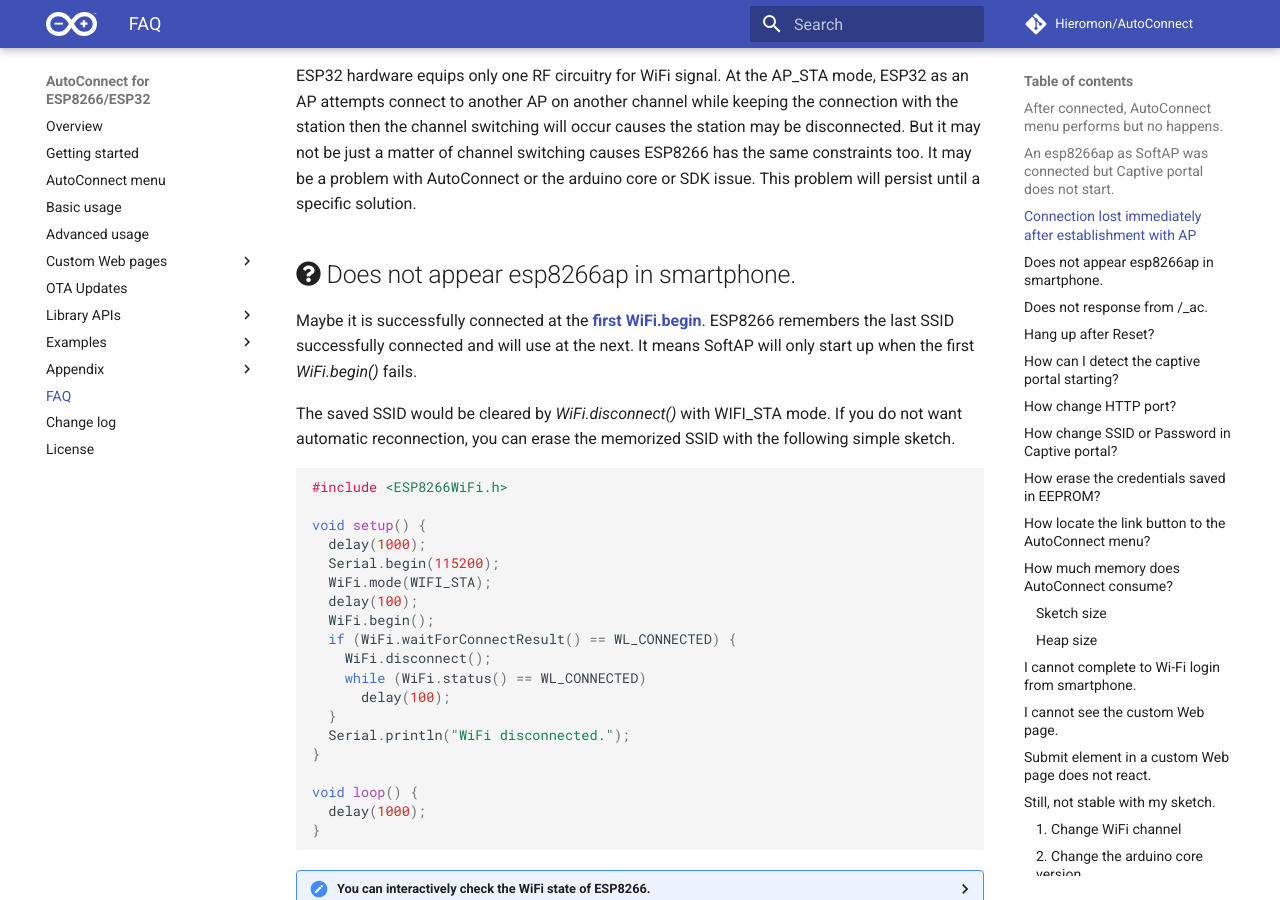
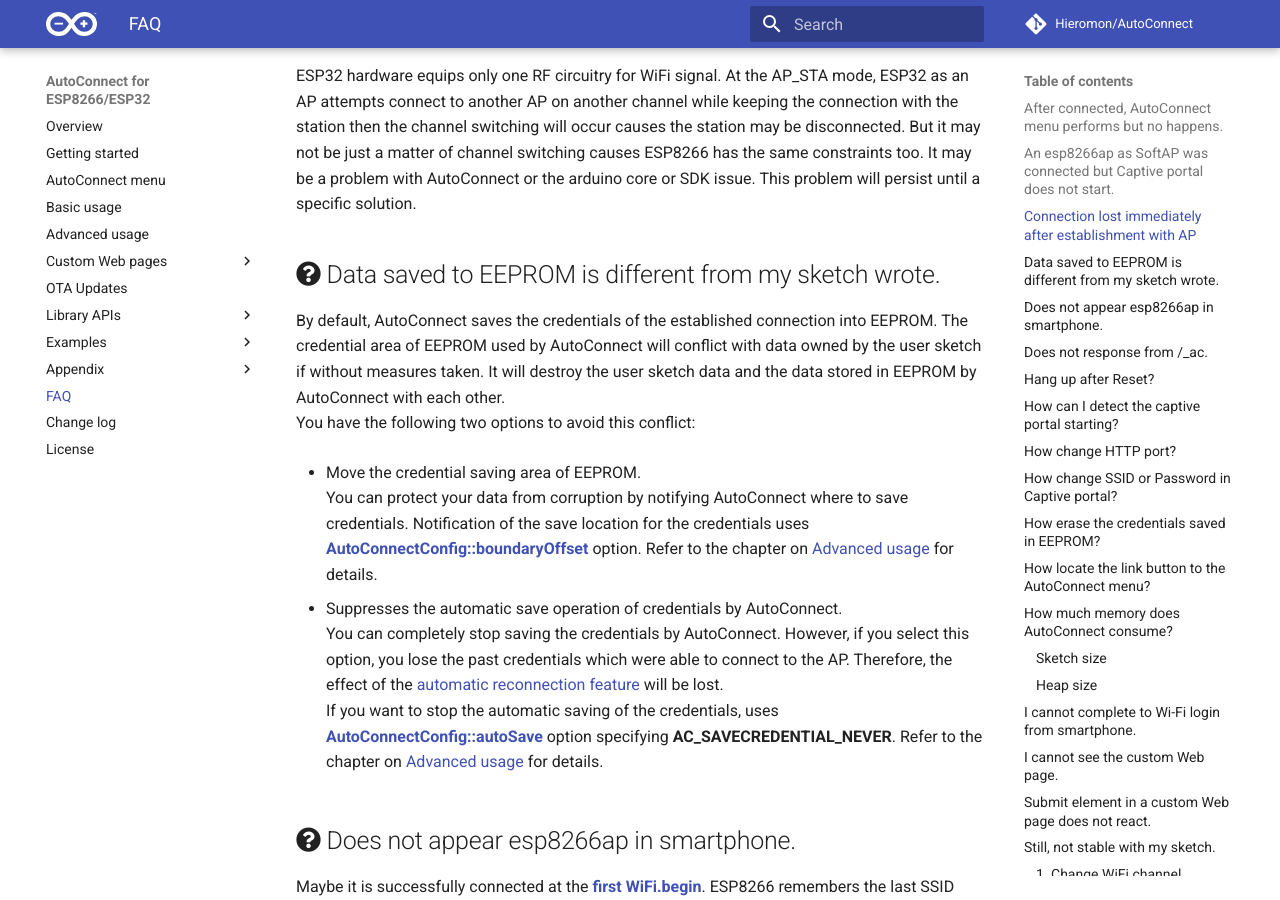
Before and after one commit to Hieromon/AutoConnect, an MkDocs documentation site: the page built from mkdocs/faq.md, in a window 1280 px wide and 900 px high, scrolled down 1255 px. Built offline with MkDocs 1.6.1 and Material for MkDocs 9.7.7, drawn with Linux system fonts in a browser that asks for light colours; nearby versions of some CDN libraries; comment, search, counter and statistics services are not loaded.

Commit message:
Added a tip to save credentials automatically.

```diff
--- a/mkdocs/faq.md
+++ b/mkdocs/faq.md
@@ -24,6 +24,18 @@
 To avoid this problem, try [changing the channel](#1-change-wifi-channel).
 
 ESP32 hardware equips only one RF circuitry for WiFi signal. At the AP_STA mode, ESP32 as an AP attempts connect to another AP on another channel while keeping the connection with the station then the channel switching will occur causes the station may be disconnected. But it may not be just a matter of channel switching causes ESP8266 has the same constraints too. It may be a problem with AutoConnect or the arduino core or SDK issue. This problem will persist until a specific solution.
+
+## <i class="fa fa-question-circle"></i> Data saved to EEPROM is different from my sketch wrote.
+
+By default, AutoConnect saves the credentials of the established connection into EEPROM. The credential area of EEPROM used by AutoConnect will conflict with data owned by the user sketch if without measures taken. It will destroy the user sketch data and the data stored in EEPROM by AutoConnect with each other.
+You have the following two options to avoid this conflict:
+
+- Move the credential saving area of EEPROM.
+  You can protect your data from corruption by notifying AutoConnect where to save credentials. Notification of the save location for the credentials uses [**AutoConnectConfig::boundaryOffset**](apiconfig.md#boundaryoffset) option. Refer to the chapter on [Advanced usage](advancedusage.md#move-the-saving-area-of-eeprom-for-the-credentials) for details.
+
+- Suppresses the automatic save operation of credentials by AutoConnect.
+  You can completely stop saving the credentials by AutoConnect. However, if you select this option, you lose the past credentials which were able to connect to the AP. Therefore, the effect of the [automatic reconnection feature](advancedusage.md#automatic-reconnect) will be lost.
+  If you want to stop the automatic saving of the credentials, uses [**AutoConnectConfig::autoSave**](apiconfig.md#autosave) option specifying **AC_SAVECREDENTIAL_NEVER**. Refer to the chapter on [Advanced usage](advancedusage.html#auto-save-credential) for details.
 
 ## <i class="fa fa-question-circle"></i> Does not appear esp8266ap in smartphone.
 
```
